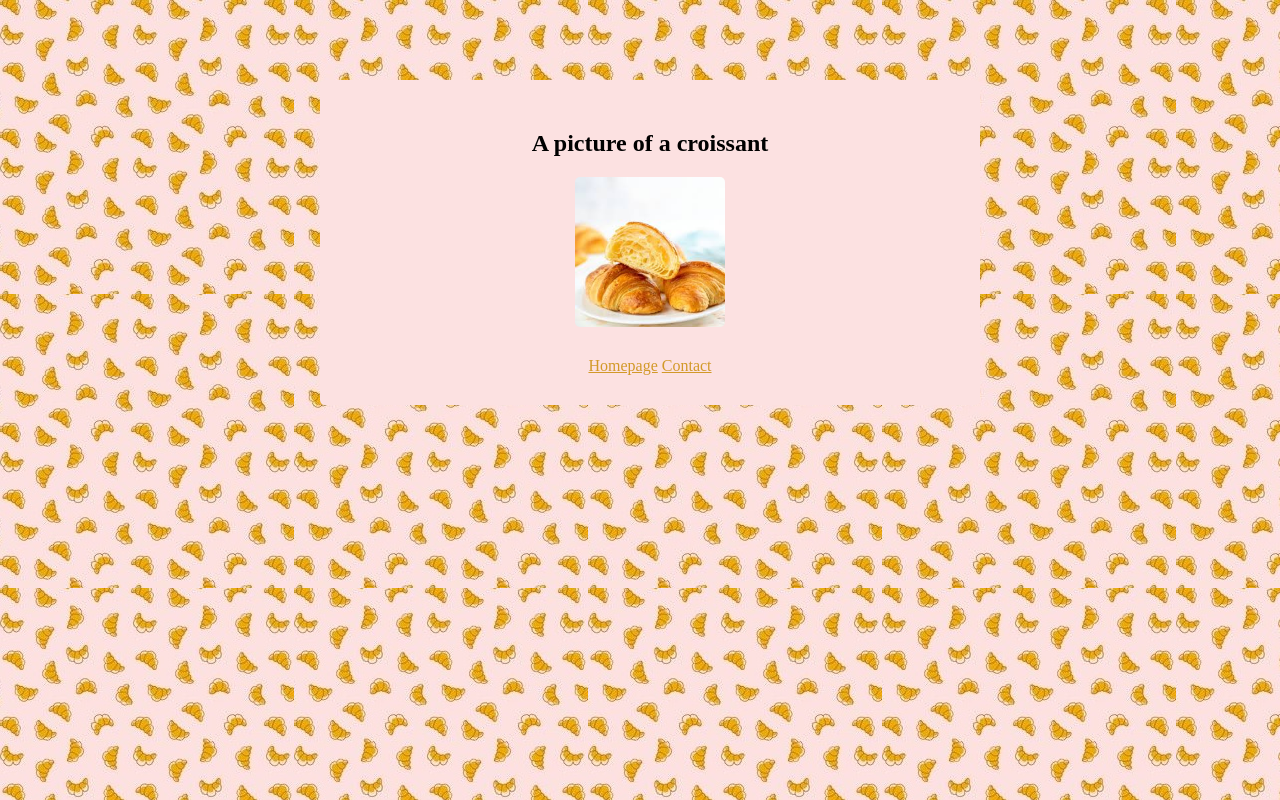
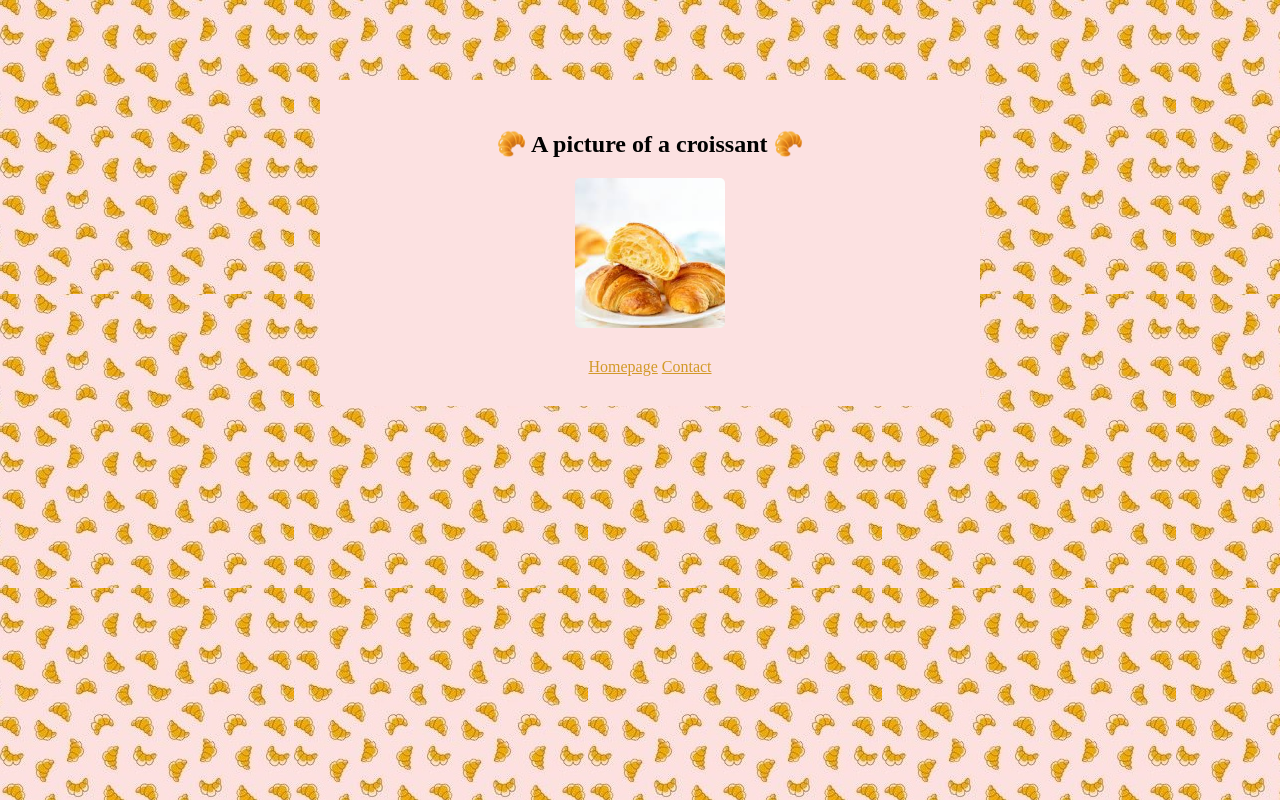
Before and after one commit to mperret10/Croissant, a plain HTML site: page image/photo.html in a window 1280 px wide. Drawn offline with Linux system fonts and the light colour scheme.

Commit message:
Added emojis on titles

```diff
--- a/image/photo.html
+++ b/image/photo.html
@@ -9,7 +9,7 @@
   </head>
   <body>
     <div class="box">
-      <h2>A picture of a croissant</h2>
+      <h2>🥐 A picture of a croissant 🥐</h2>
       <img src="/image/croissant-img.jpeg" />
       <a href="/src/index.html">Homepage</a>
       <a href="/src/contact.html">Contact</a>
```
Also changed, not shown: src/contact.html (+1 -1 lines).
